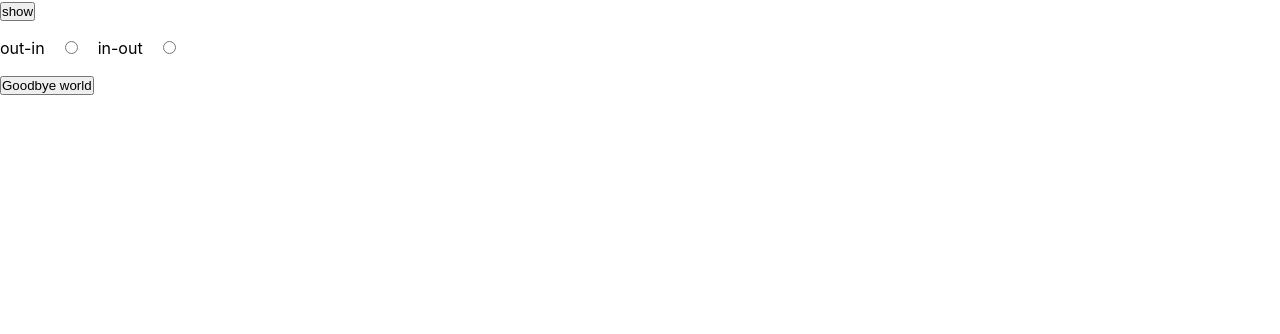
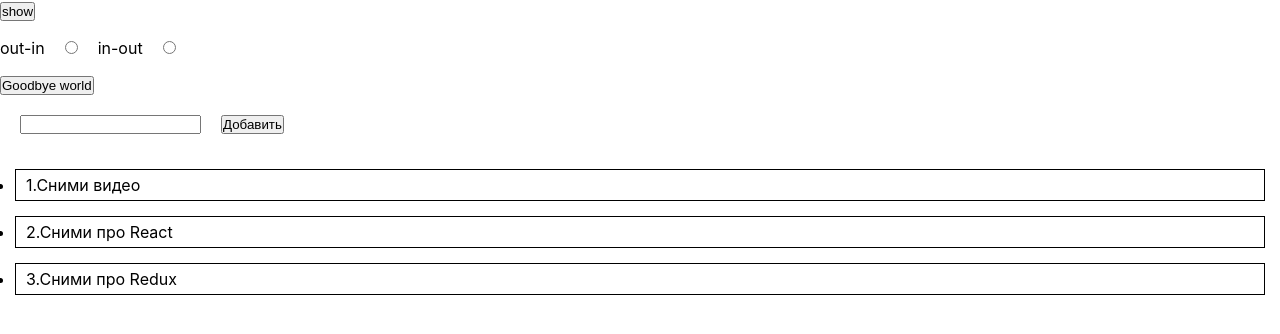
Before and after one commit to victor13bars/animation, a React (Create React App) app: page / in a window 1280 px wide. Shown: the top 334 px of the page. Built offline with nearby package versions, Linux system fonts and the light colour scheme.

Commit message:
TransitionGroup

```diff
--- a/src/App.css
+++ b/src/App.css
@@ -96,3 +96,16 @@ input {
         transform: translateX(-150px);
     }
 }
+
+.todo{
+    border: 1px solid black;
+    padding: 5px 10px;
+    margin: 15px;
+}
+
+.todo-enter-active{
+    animation: fade-in 500ms forwards;
+}
+.todo-exit-active{
+    animation: fade-out 500ms forwards;
+}
--- a/src/App.jsx
+++ b/src/App.jsx
@@ -1,14 +1,23 @@
 import './App.css';
 import {useEffect, useState} from "react";
-import {Transition, CSSTransition, SwitchTransition} from 'react-transition-group';
+import {Transition, CSSTransition, SwitchTransition, TransitionGroup} from 'react-transition-group';
 
 function App() {
     const [loaderVisible, setLoaderVisible] = useState(false)
     const [mode, setMode] = useState('out-in')
     const [toggle, setToggle] = useState(false)
+    const [text, setText] = useState('')
+    const [todoList, setTodoList] = useState([{id: 1, text: 'Сними видео'}, {id: 2, text: 'Сними про React'}, {
+        id: 3,
+        text: 'Сними про Redux'
+    }])
 
     function changeHandler(e) {
         setMode(e.target.value)
+    }
+
+    const addTodo = () => {
+        setTodoList([...todoList, {id: Date.now(), text}])
     }
 
     return (
@@ -51,6 +60,26 @@ function App() {
                     </button>
                 </CSSTransition>
             </SwitchTransition>
+            <div>
+                <input value={text} type="text" onChange={(e) => setText(e.target.value)}/>
+                <button onClick={addTodo}>Добавить</button>
+            </div>
+            <TransitionGroup component='ul'>
+                    {todoList.map(el =>
+                        <CSSTransition
+                            key={el.id}
+                            timeout={500}
+                            classNames='todo'
+                        >
+                            <li
+                                className='todo'
+                                onClick={() => setTodoList([...todoList.filter(todo => todo.id !== el.id)])}
+                            >
+                                {el.id}.{el.text}
+                            </li>
+                        </CSSTransition>
+                    )}
+            </TransitionGroup>
         </div>
     );
 }
```
